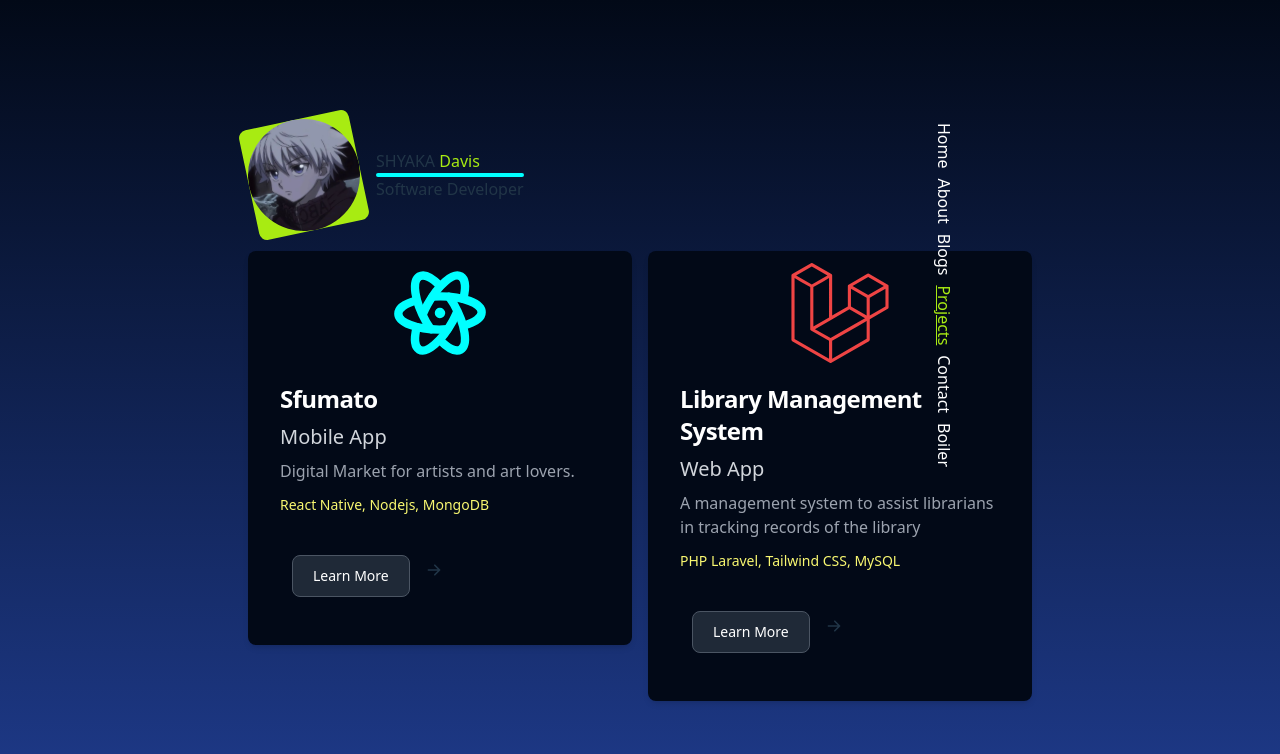
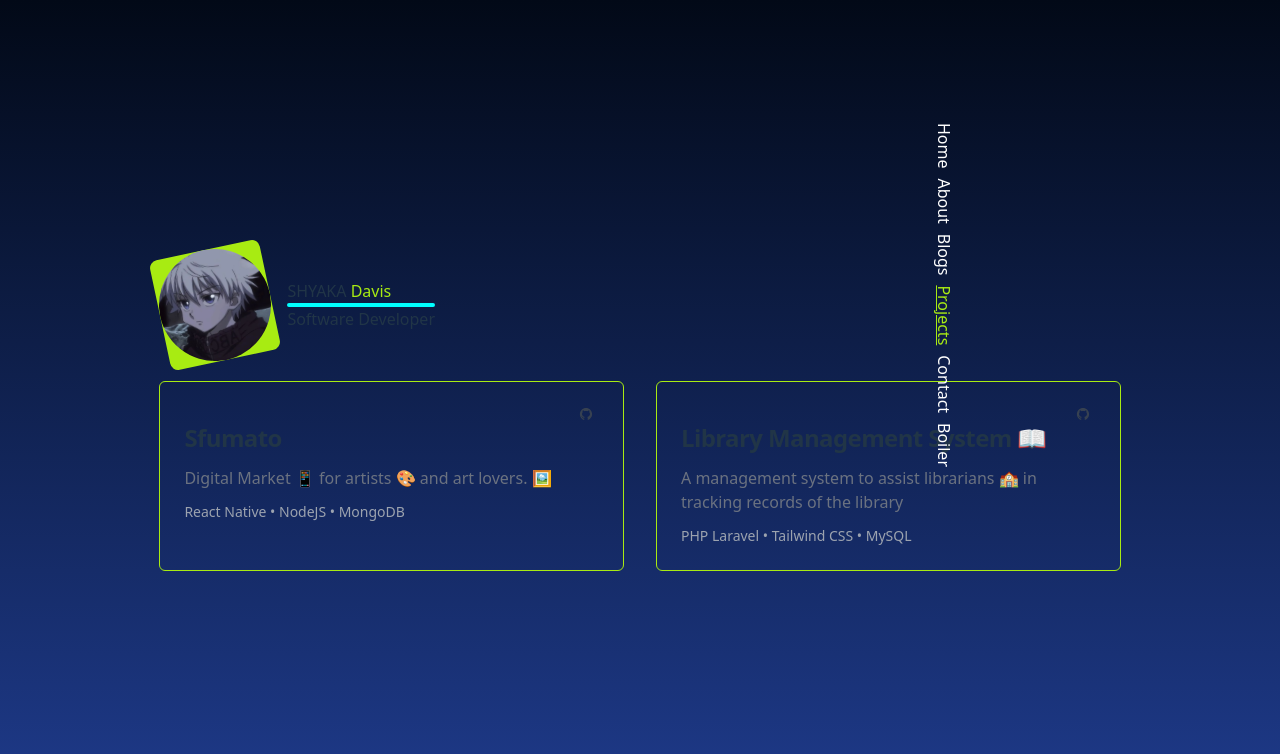
Before and after one commit to shyakadavis/portfolio-react, a React (Vite) app: page /projects in a window 1280 px wide. Shown: the top 754 px of the page. Built offline with nearby package versions, Linux system fonts and the light colour scheme.

Commit message:
chore: update projects cards

```diff
--- /dev/null
+++ b/src/components/icon/index.tsx
@@ -0,0 +1,10 @@
+import React from 'react'
+import Folder from './folder.svg'
+
+const FolderIcon = () => {
+  return (
+    <Folder className="h-10 w-10 text-primary-color-500 dark:text-primary-color-dark-500" />
+  )
+}
+
+export default FolderIcon
--- /dev/null
+++ b/src/components/social-icons/index.tsx
@@ -0,0 +1,52 @@
+import React from 'react'
+import {
+  AiOutlineMail,
+  AiOutlineGithub,
+  AiOutlineFacebook,
+  AiOutlineTwitter,
+  AiOutlineGlobal
+} from 'react-icons/ai'
+import { FaLinkedinIn } from 'react-icons/fa'
+import { FiExternalLink, FiMail } from 'react-icons/fi'
+
+interface Props {
+  kind?: string
+  href?: string
+  size?: string
+}
+const components = {
+  mail: FiMail,
+  github: AiOutlineGithub,
+  facebook: AiOutlineFacebook,
+  linkedin: FaLinkedinIn,
+  twitter: AiOutlineTwitter,
+  website: AiOutlineGlobal,
+  external: FiExternalLink
+}
+
+const SocialIcon: React.FC<Props> = ({ kind, href, size = 8 }) => {
+  if (
+    !href ||
+    (kind === 'mail' &&
+      !/^mailto:\w+([.-]?\w+)@\w+([.-]?\w+)(.\w{2,3})+$/.test(href))
+  )
+    return null
+
+  const SocialSvg = components[kind]
+
+  return (
+    <a
+      className="text-sm text-gray-500 transition duration-200 hover:rotate-180 hover:text-gray-600"
+      target="_blank"
+      rel="noopener noreferrer"
+      href={href}
+    >
+      <span className="sr-only">{kind}</span>
+      <SocialSvg
+        className={`text-gray-700 hover:text-primary-color-500 dark:text-gray-200 dark:hover:text-primary-color-dark-500 h-${size} w-${size}`}
+      />
+    </a>
+  )
+}
+
+export default SocialIcon
--- /dev/null
+++ b/src/components/ui/Card.tsx
@@ -0,0 +1,59 @@
+import SocialIcon from '../social-icons/index'
+import FolderIcon from '../icon'
+
+interface Props {
+  title: string
+  description: string
+  imgSrc: string
+  href: string
+  github: string
+  tech1: string
+  tech2: string
+  tech3: string
+}
+const Card: React.FC<Props> = ({
+  title,
+  description,
+  imgSrc,
+  href,
+  github,
+  tech1,
+  tech2,
+  tech3
+}) => (
+  <div className="md p-4 md:w-1/2" style={{ maxWidth: '544px' }}>
+    <div className="h-full transform overflow-hidden rounded-md border-[1.2px] border-solid border-secondary bg-transparent bg-opacity-20 transition duration-500 hover:scale-105 hover:rounded-md hover:border-tertiary hover:bg-gray-300 dark:border-secondary dark:hover:border-tertiary dark:hover:bg-matte">
+      <div className="p-6">
+        <div className="flex flex-row items-center justify-between">
+          <div className="my-2">{/* <FolderIcon /> */}</div>
+          <div className="flex flex-row justify-between">
+            <div className="mx-1.5">
+              {href ? (
+                <SocialIcon kind="external" href={href} size="6" />
+              ) : null}
+            </div>
+            <div className="mx-1.5">
+              {github ? (
+                <SocialIcon kind="github" href={github} size="6" />
+              ) : null}
+            </div>
+          </div>
+        </div>
+        <h2 className="mb-3 text-2xl font-bold leading-8 tracking-tight">
+          {title}
+        </h2>
+
+        <p className="prose mb-3 max-w-none text-gray-500 dark:text-gray-400">
+          {description}
+        </p>
+        <div className="flex flex-row justify-between">
+          <div className="text-sm text-gray-400">
+            {tech1} &#8226; {tech2} &#8226; {tech3}
+          </div>
+        </div>
+      </div>
+    </div>
+  </div>
+)
+
+export default Card
--- /dev/null
+++ b/src/data/projectsData.tsx
@@ -0,0 +1,24 @@
+const projectsData = [
+  {
+    title: 'Sfumato',
+    description: `Digital Market 📱 for artists 🎨 and art lovers. 🖼️`,
+    imgSrc: '',
+    href: '',
+    github: 'https://github.com/davis-shyaka/sfumato',
+    tech1: 'React Native',
+    tech2: 'NodeJS',
+    tech3: 'MongoDB'
+  },
+  {
+    title: 'Library Management System 📖',
+    description: `A management system to assist librarians 🏫 in tracking records of the library`,
+    imgSrc: '',
+    href: '',
+    github: 'https://github.com/davis-shyaka/library-ms-app',
+    tech1: 'PHP Laravel',
+    tech2: 'Tailwind CSS',
+    tech3: 'MySQL'
+  }
+]
+
+export default projectsData
--- a/src/pages/Projects.tsx
+++ b/src/pages/Projects.tsx
@@ -1,72 +1,24 @@
 import Header from '../components/Header'
-import { TbBrandReactNative } from 'react-icons/tb'
-import { FaLaravel } from 'react-icons/fa'
-import Button from '../components/ui/Button'
+import Card from '../components/ui/Card'
+import projectsData from '../data/projectsData'
 
 const Projects = () => {
-  const projects = [
-    {
-      image: <TbBrandReactNative size={100} className="text-tertiary" />,
-      title: 'Sfumato',
-      product: 'Mobile App',
-      description: 'Digital Market for artists and art lovers.',
-      tech: 'React Native, Nodejs, MongoDB'
-    },
-    {
-      image: <FaLaravel size={100} className="text-red-500" />,
-      title: 'Library Management System',
-      product: 'Web App',
-      description:
-        'A management system to assist librarians in tracking records of the library',
-      tech: 'PHP Laravel, Tailwind CSS, MySQL'
-    }
-  ]
   return (
     <section>
       <Header />
-      <div className="grid grid-cols-1 md:grid-cols-2 gap-4">
-        {projects.map((project, index) => (
-          <div className="item">
-            <div className="max-w-sm overflow-hidden rounded-lg shadow-md bg-matte border-gray-200 p-3">
-              <a href="" className="grid justify-center">
-                {project.image}
-              </a>
-              <div className="p-5">
-                <a href="">
-                  <h5 className="mb-2 text-2xl font-bold tracking-tight text-white">
-                    {project.title}
-                  </h5>
-                </a>
-                <p>
-                  <h5 className="mb-2 text-xl font-normal text-gray-300">
-                    {project.product}
-                  </h5>
-                </p>
-                <p className="mb-3 font-normal text-gray-400">
-                  {project.description}
-                </p>
-                <p className="mb-3 font-normal text-sm text-complementary">
-                  {project.tech}
-                </p>
-                <a href="" className="inline-flex items-center px-3 py-2">
-                  <Button children="Learn More" />
-                  <svg
-                    aria-hidden="true"
-                    className="w-4 h-4 ml-2 -mr-1"
-                    fill="currentColor"
-                    viewBox="0 0 20 20"
-                    xmlns="http://www.w3.org/2000/svg"
-                  >
-                    <path
-                      fill-rule="evenodd"
-                      d="M10.293 3.293a1 1 0 011.414 0l6 6a1 1 0 010 1.414l-6 6a1 1 0 01-1.414-1.414L14.586 11H3a1 1 0 110-2h11.586l-4.293-4.293a1 1 0 010-1.414z"
-                      clip-rule="evenodd"
-                    ></path>
-                  </svg>
-                </a>
-              </div>
-            </div>
-          </div>
+      <div className="-m-4 flex flex-wrap">
+        {projectsData?.map((project, index) => (
+          <Card
+            key={index}
+            title={project?.title}
+            description={project?.description}
+            imgSrc={project?.imgSrc}
+            href={project?.href}
+            github={project?.github}
+            tech1={project?.tech1}
+            tech2={project?.tech2}
+            tech3={project?.tech3}
+          />
         ))}
       </div>
     </section>
```
Also changed, not shown: src/components/icon/folder.svg (added).
